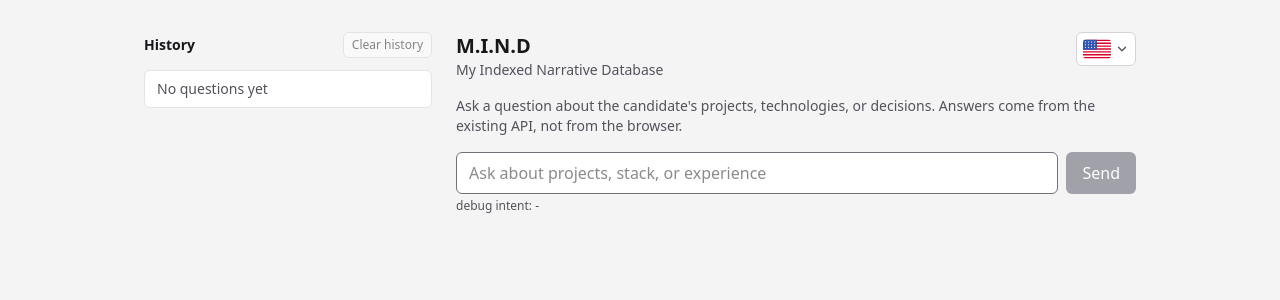
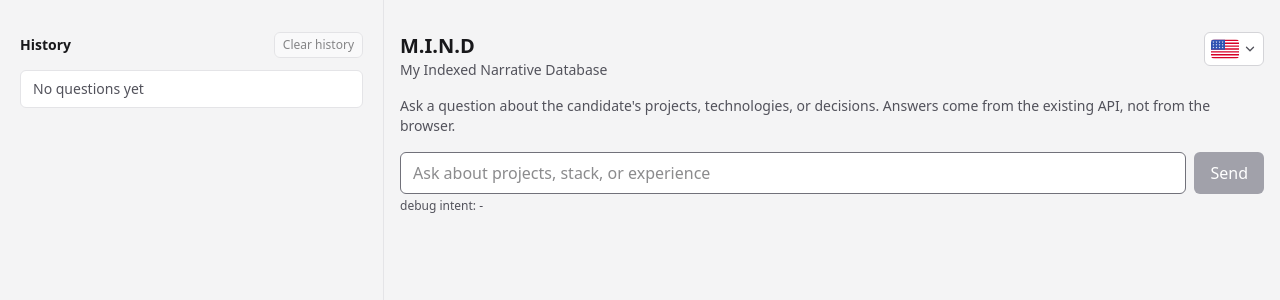
Before and after one commit to inge1980/fullstack_ai-candidate-assistant, a React (Vite) app in the folder src/frontend/: page / in a window 1280 px wide. Shown: the top 300 px of the page. Built offline with nearby package versions, Linux system fonts and the light colour scheme.

Commit message:
Adjusted the history log to better view the text

```diff
--- a/src/frontend/App.tsx
+++ b/src/frontend/App.tsx
@@ -183,7 +183,7 @@ export function App() {
   }
 
   return (
-    <div className="mx-auto flex min-h-screen max-w-5xl flex-col gap-6 px-4 py-8 md:flex-row md:items-start">
+    <div className="flex min-h-screen flex-col md:grid md:grid-cols-[minmax(0,min(30%,500px))_minmax(0,1fr)]">
       <ChatHistory
         items={history}
         activeQuestion={previousQuestion}
@@ -195,7 +195,7 @@ export function App() {
         onClear={handleClearHistory}
       />
 
-      <div className="flex min-w-0 flex-1 flex-col gap-4">
+      <div className="flex min-w-0 w-full flex-col gap-4 px-4 py-8">
         <header className="flex items-start justify-between gap-4">
           <div>
             <h1 className="text-xl font-semibold text-ink">M.I.N.D</h1>
--- a/src/frontend/components/ChatHistory.tsx
+++ b/src/frontend/components/ChatHistory.tsx
@@ -34,7 +34,7 @@ export function ChatHistory({
   }
 
   return (
-    <aside className="flex w-full shrink-0 flex-col gap-3 md:sticky md:top-8 md:w-64 lg:w-72">
+    <aside className="flex w-full min-w-0 flex-col gap-3 border-b border-line-soft px-4 py-6 md:sticky md:top-0 md:h-screen md:border-b-0 md:border-r md:px-5 md:py-8">
       <div className="flex items-center justify-between gap-2">
         <h2 className="text-sm font-semibold text-ink">{t("history.title")}</h2>
         <button
```
